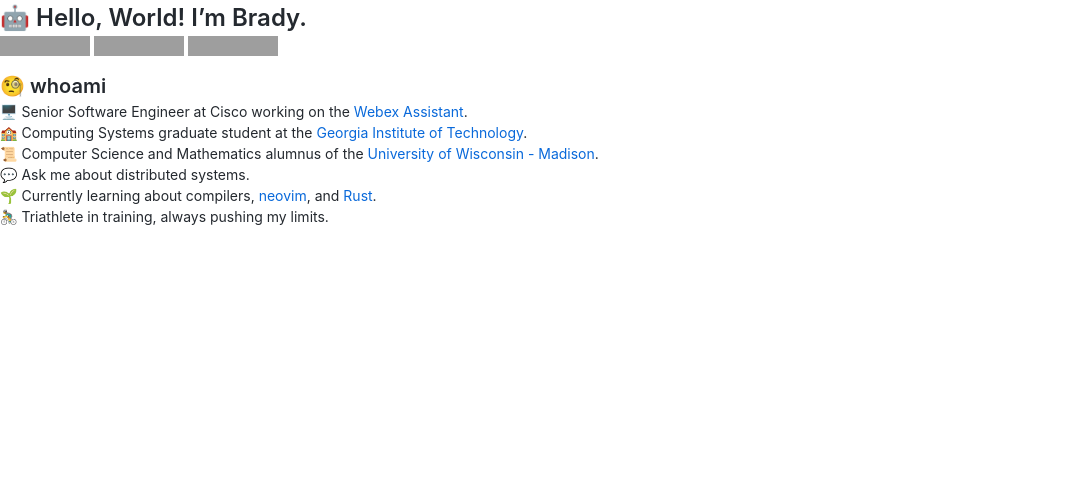
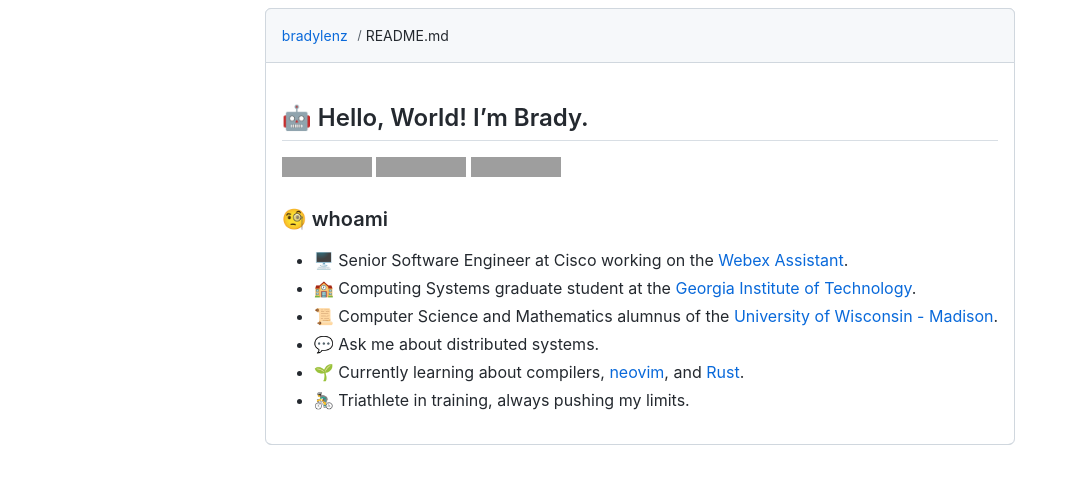
Before and after one commit to bradylenz/bradylenz, a Jekyll site: the page built from index.md, in a window 1280 px wide, cut to the strip 0-484 px from the top of the page. Shown: the whole strip, without its empty margins (0-1078 px from the left). Built offline with Jekyll 4.4.1, drawn with Linux system fonts in a browser that asks for light colours; grey boxes are pictures that could not be loaded.

Commit message:
base readme layout

```diff
--- a/_includes/default_head.html
+++ b/_includes/default_head.html
@@ -1 +1,6 @@
-<link rel="stylesheet" href="{{ "/assets/css/main.css" | relative_url }}">
+<head>
+    <meta name="viewport" content="width=device-width, initial-scale=1">
+    <meta charset="utf-8">
+    <link rel="stylesheet" href="{{ "/assets/css/main.css" | relative_url }}">
+    <title>{{ site.title }}</title>
+</head>
--- a/_layouts/default.html
+++ b/_layouts/default.html
@@ -5,13 +5,6 @@
   data-dark-theme="dark"
   data-light-theme="light"
 >
-  <head>
-    <meta name="viewport" content="width=device-width, initial-scale=1">
-    <meta charset="utf-8">
-    <title>{{ site.title }}</title>
-    {% include default_head.html %}
-  </head>
-  <body>
-    {{ content }}
-  </body>
+  {% include default_head.html %}
+  {{ content }}
 </html>
--- a/_sass/base.scss
+++ /dev/null
@@ -1,9 +0,0 @@
-$backgroundColor: #ffffff;
-$bodyColor: #000000;
-$bodyFont: -apple-system,BlinkMacSystemFont,"Segoe UI",Helvetica,Arial,sans-serif,"Apple Color Emoji","Segoe UI Emoji","Segoe UI Symbol";
-
-body {
-  background: $backgroundColor;
-  color: $bodyColor;
-  font-family: $bodyFont;
-}
--- a/index.md
+++ b/index.md
@@ -2,4 +2,33 @@
 layout: default
 ---
 
+{% capture readme %}
+
+<div markdown="1">
 {% include_relative README.md %}
+</div>
+
+{% endcapture %}
+
+
+<body class="d-flex flex-column flex-items-center flex-justify-center m-2">
+    <main>
+        <article class="Box">
+            <header class="Box-header">
+                <nav>
+                    <ol>
+                        <li class="breadcrumb-item">
+                            <a href="https://github.com/bradylenz/bradylenz">bradylenz</a>
+                        </li>
+                        <li class="breadcrumb-item breadcrumb-item-selected">
+                            <a href="https://github.com/bradylenz/bradylenz/blob/main/README.md">README.md</a>
+                        </li>
+                    </ol>
+                </nav>
+            </header>
+            <section class="Box-body markdown-body">
+                {{readme}}
+            </section>
+        </article>
+    </main>
+</body>
```
